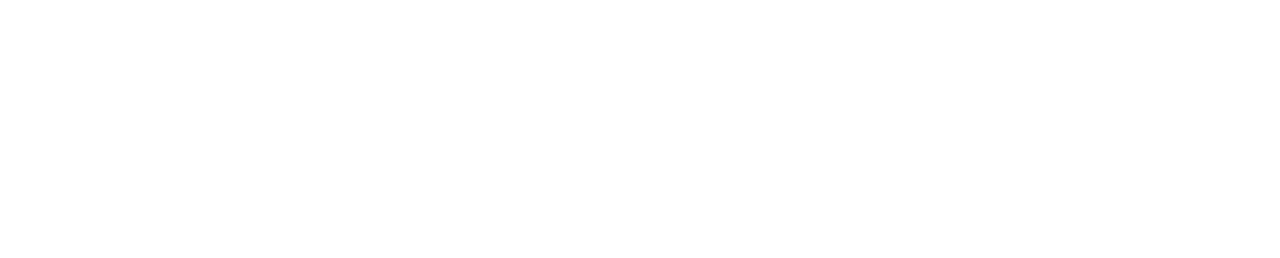
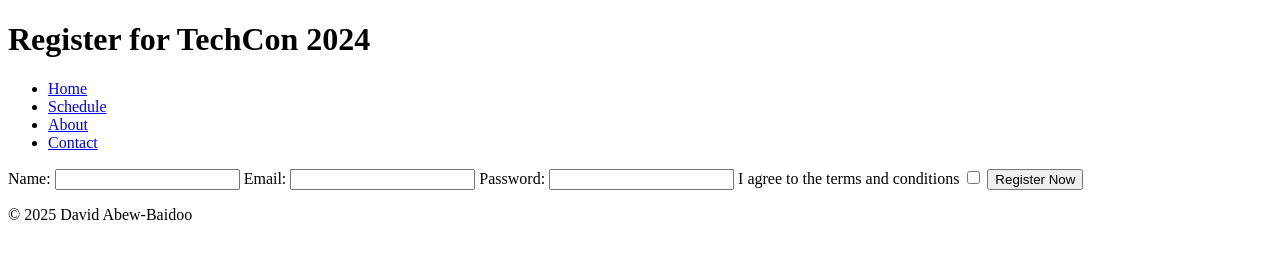
Before and after one commit to kwamenaabew/TechCon_HTML, a plain HTML site: page techcon_website/register.html in a window 1280 px wide. Drawn offline with Linux system fonts and the light colour scheme.

Commit message:
3. Building the Register Page for TechCon 2024 Conference Website

```diff
--- a/techcon_website/register.html
+++ b/techcon_website/register.html
@@ -0,0 +1,45 @@
+<!DOCTYPE html>
+<html lang="en">
+<head>
+    <meta charset="UTF-8">
+    <meta name="viewport" content="width=device-width, initial-scale=1.0">
+    <title>Register for TechCon 2024</title>
+</head>
+<body>
+    <header>
+        <h1>Register for TechCon 2024</h1>
+    </header>
+
+    <nav>
+        <ul>
+            <li><a href="./index.html">Home</a></li>
+            <li><a href="./schedule.html">Schedule</a></li>
+            <li><a href="./about.html">About</a></li>
+            <li><a href="./contact">Contact</a></li>
+        </ul>
+    </nav>
+
+    <main>
+        <section>
+            <form action="">
+                <label for="attendee_name">Name:</label>
+                <input type="text" name="attendee_name" id="attendee_name">
+                <label for="attendee_email">Email:</label>
+                <input type="email" name="attendee_email" id="attendee_email">
+                <label for="attendee_password">Password:</label>
+                <input type="password" name="attendee_password" id="attendee_password">
+                <label for="attendee_radio_terms">
+                    I agree to the terms and conditions
+                </label>
+                <input type="checkbox" name="attendee_radio_terms" id="attendee_radio_terms">
+                <button type="submit">Register Now</button>
+            </form>
+        </section>
+    </main>
+
+    <footer>
+        <p>&copy; 2025 David Abew-Baidoo</p>
+    </footer>
+
+</body>
+</html>
```
Also changed, not shown: techcon_website/index.html (+3 -3 lines).
